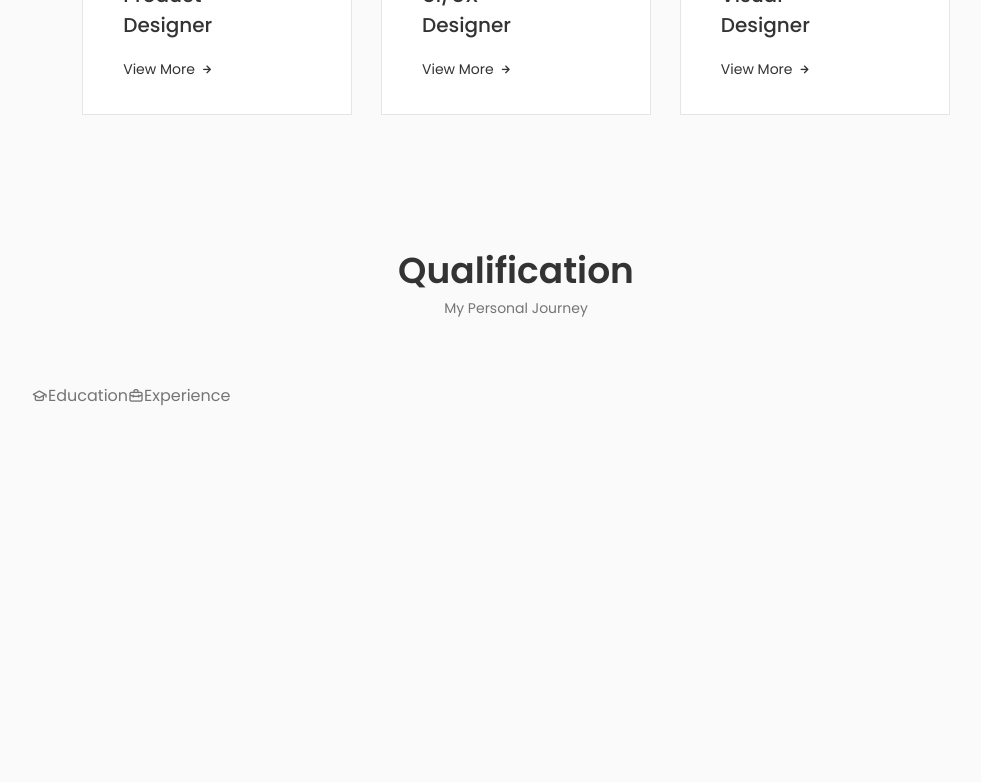
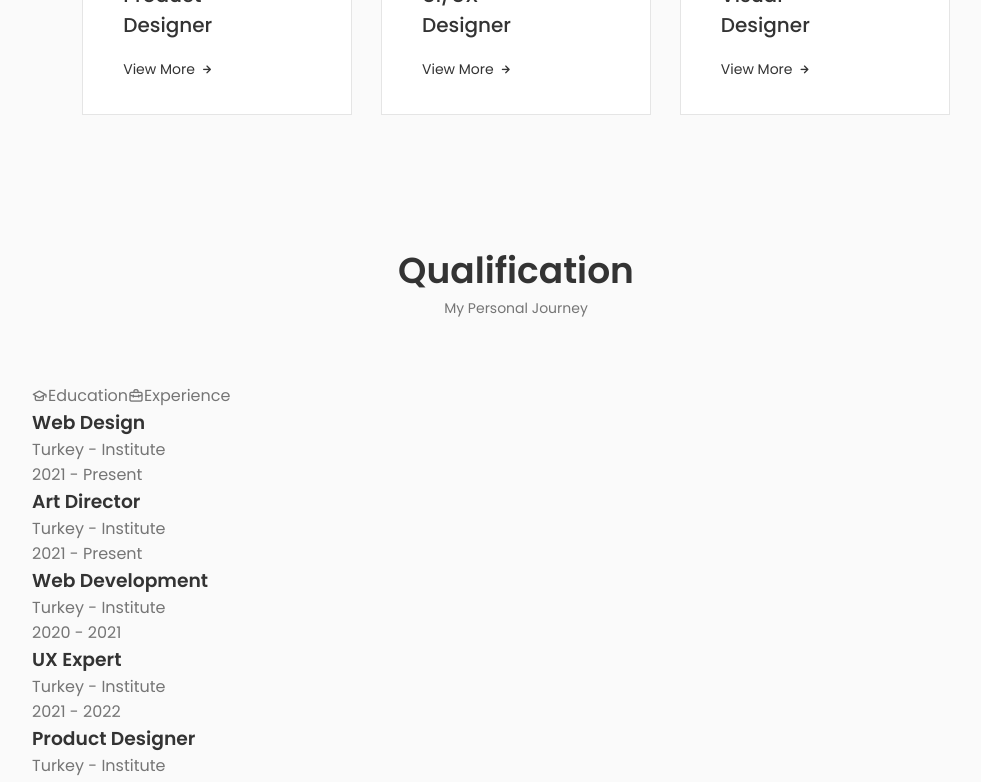
Before and after one commit to Mithra-py/react-workshop, a React (Create React App) app in the folder portfolio-website/: page / in a window 1280 px wide. Shown: the part 2000-2782 px from the top of the page, without its empty margins (124-1105 px from the left). Before the commit the page ends 2440 px from the top, so only its background shows below. Built offline with nearby package versions, Linux system fonts and the light colour scheme.

Commit message:
qualification texts

```diff
--- a/portfolio-website/src/components/qualification/Qualification.jsx
+++ b/portfolio-website/src/components/qualification/Qualification.jsx
@@ -9,12 +9,157 @@ const Qualification = () => {
 
             <div className="qualification__container container">
                 <div className="qualification__tabs">
-        <div className="qualification__button button--flex">
+                    <div className="qualification__button qualification__active button--flex">
                         <i className="uil uil-graduation-cap qualification__icon"></i>Education
                     </div>
 
                     <div className="qualification__button button--flex">
                         <i className="uil uil-briefcase-alt qualification__icon"></i>Experience
+                    </div>
+                </div>
+                <div className="qualification__sections">
+
+                    <div className="quaalification__content quaalification__content-active">
+                        <div className="qualification__data">
+                            <div>
+                                <h3 className="qualification__title">Web Design</h3>
+                                <span className="qualification__subtitle">Turkey - Institute</span>
+                                <div className="qualification__calender">
+                                    <i className="uil uil-calender-alt"></i>2021 - Present
+                                </div>
+                            </div>
+
+                            <div>
+                                <span className="qualification__rounder"></span>
+                                <div className="qualification__line"></div>
+
+                            </div>
+                        </div>
+
+                        <div className="qualification__data">
+                            <div></div>
+
+                            <div>
+                                <span className="qualification__rounder"></span>
+                                <span className="qualification__line"></span>
+
+                            </div>
+
+                            <div>
+                                <h3 className="qualification__title"> Art Director</h3>
+                                <span className="qualification__subtitle">Turkey - Institute</span>
+                                <div className="qualification__calender">
+                                    <i className="uil uil-calender-alt"></i>2021 - Present
+                                </div>
+                            </div>
+
+                            <div>
+                                <span className="qualification__rounder"></span>
+                                <span className="qualification__line"></span>
+
+                            </div>
+                        </div>
+
+
+                        <div className="qualification__data">
+                            <div>
+                                <h3 className="qualification__title">Web Development</h3>
+                                <span className="qualification__subtitle">Turkey - Institute</span>
+                                <div className="qualification__calender">
+                                    <i className="uil uil-calender-alt"></i>2020 - 2021
+                                </div>
+                            </div>
+
+                            <div>
+                                <span className="qualification__rounder"></span>
+                                <div className="qualification__line"></div>
+
+                            </div>
+                        </div>
+
+                        <div className="qualification__data">
+                            <div></div>
+
+                            <div>
+                                <span className="qualification__rounder"></span>
+                                <span className="qualification__line"></span>
+
+                            </div>
+
+                            <div>
+                                <h3 className="qualification__title"> UX Expert</h3>
+                                <span className="qualification__subtitle">Turkey - Institute</span>
+                                <div className="qualification__calender">
+                                    <i className="uil uil-calender-alt"></i>2021 - 2022
+                                </div>
+                            </div>
+
+                            <div>
+                                <span className="qualification__rounder"></span>
+                                <span className="qualification__line"></span>
+
+                            </div>
+                        </div>
+                    </div>
+
+                    <div className="quaalification__content">
+                        <div className="qualification__data">
+                            <div>
+                                <h3 className="qualification__title">Product Designer</h3>
+                                <span className="qualification__subtitle">Turkey - Institute</span>
+                                <div className="qualification__calender">
+                                    <i className="uil uil-calender-alt"></i>2021 - Present
+                                </div>
+                            </div>
+
+                            <div>
+                                <span className="qualification__rounder"></span>
+                                <div className="qualification__line"></div>
+
+                            </div>
+                        </div>
+
+                        <div className="qualification__data">
+                            <div></div>
+
+                            <div>
+                                <span className="qualification__rounder"></span>
+                                <span className="qualification__line"></span>
+
+                            </div>
+
+                            <div>
+                                <h3 className="qualification__title"> UX Designer</h3>
+                                <span className="qualification__subtitle">Turkey - Institute</span>
+                                <div className="qualification__calender">
+                                    <i className="uil uil-calender-alt"></i>2021 - Present
+                                </div>
+                            </div>
+
+                            <div>
+                                <span className="qualification__rounder"></span>
+                                <span className="qualification__line"></span>
+
+                            </div>
+                        </div>
+
+
+                        <div className="qualification__data">
+                            <div>
+                                <h3 className="qualification__title">Web Designer</h3>
+                                <span className="qualification__subtitle">Turkey - Institute</span>
+                                <div className="qualification__calender">
+                                    <i className="uil uil-calender-alt"></i>2020 - 2021
+                                </div>
+                            </div>
+
+                            <div>
+                                <span className="qualification__rounder"></span>
+                                <div className="qualification__line"></div>
+
+                            </div>
+                        </div>
+
                     </div>
                 </div>
             </div>
```
Lines whose indentation alone changed are shown as unchanged.
